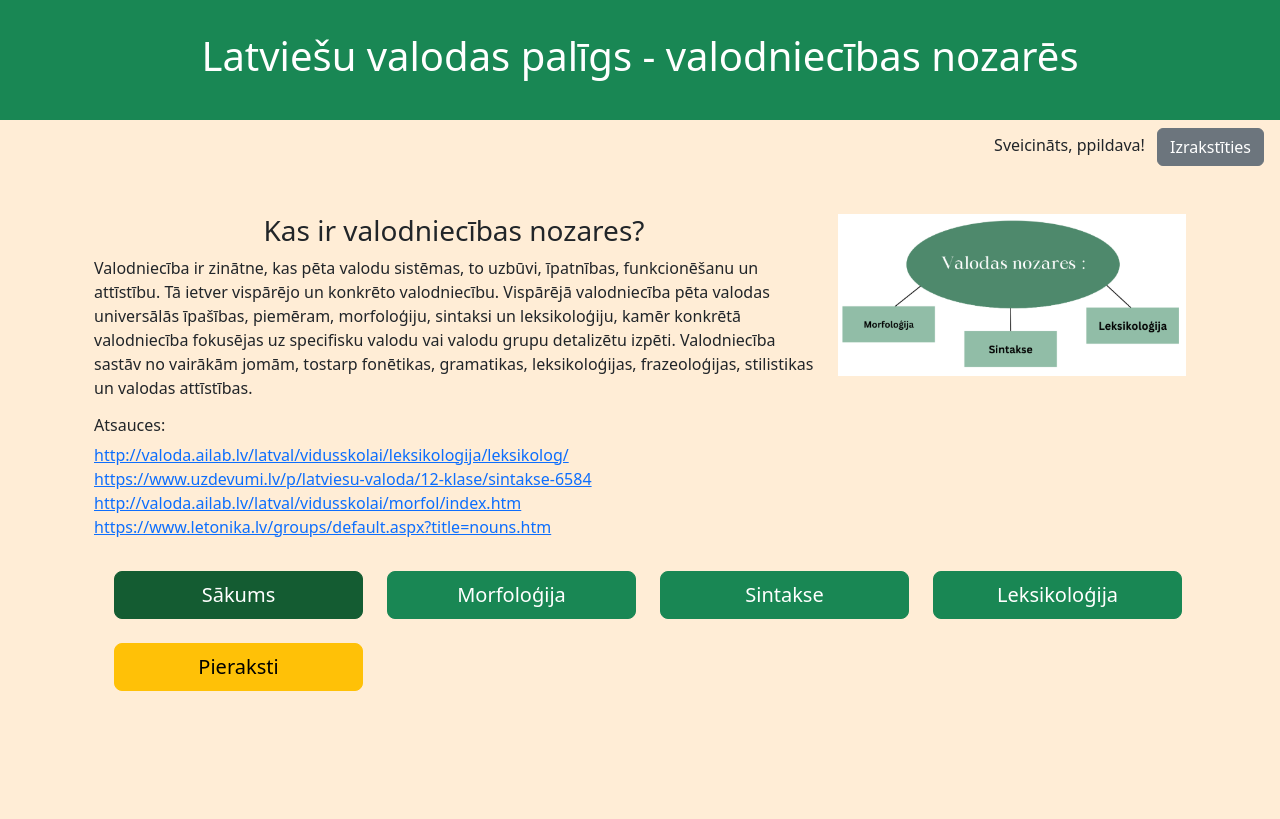
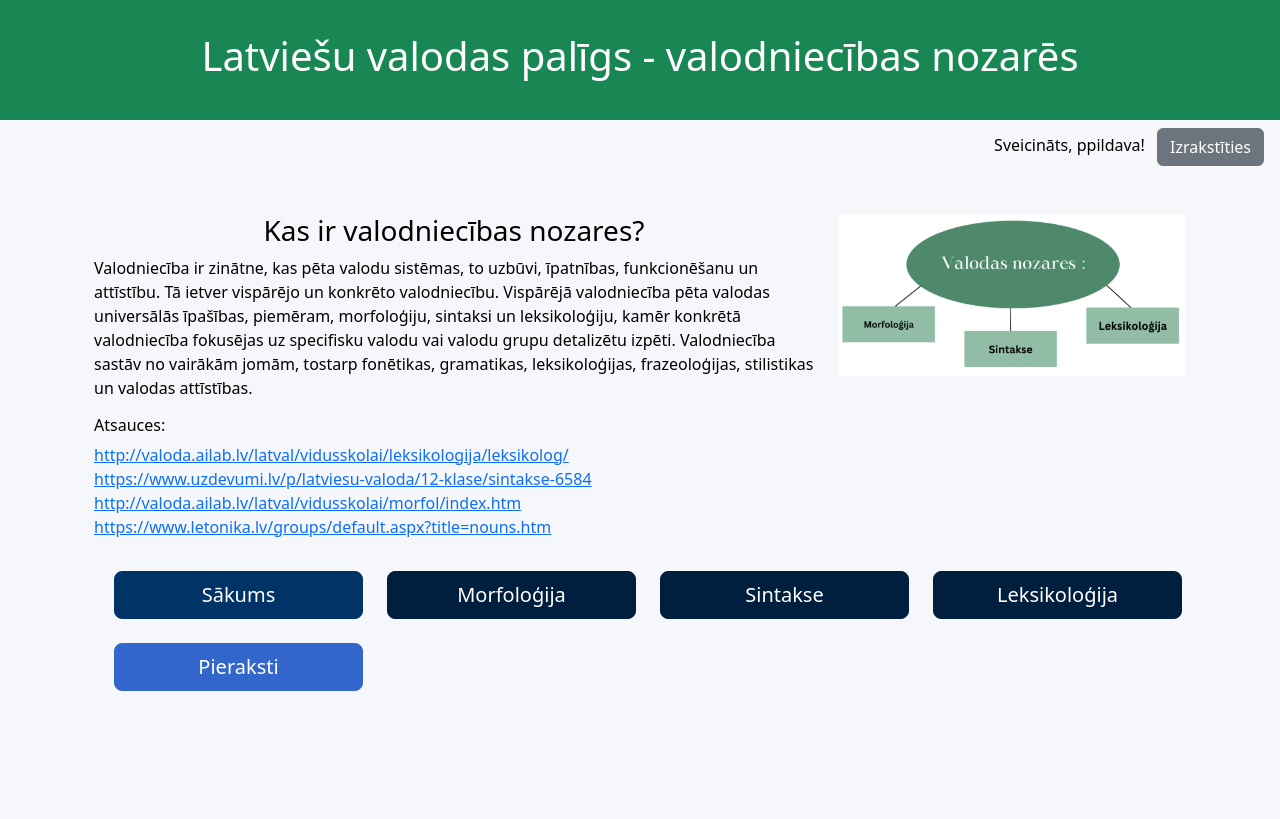
Before and after one commit to petra1026/projekta_darbs_lvp_vn, a Flask app: page / in a window 1280 px wide. Run offline with Flask 3, Linux system fonts and the light colour scheme; a user stored in the database is signed in.

Commit message:
krāsu maiņa

```diff
--- a/static/main.css
+++ b/static/main.css
@@ -1,6 +1,8 @@
 /* Kopējie stili visām lapām */
 body {
-    background-color: rgb(255, 237, 214);
+    background-color:#f5f7fa;
+    padding-bottom: 80px;
+    color: #000;
   }
 
   .table-gap {
@@ -45,6 +47,38 @@ body {
     background-color: rgba(15, 13, 119, 0.623);
   }
 
+  /* Galveno pogu stils */
+  .btn-success {
+      background-color: #001f3f;
+      border-color: #001f3f;
+      color: white;
+  }
+
+  .btn-success:hover {
+    background-color: #003366;
+    border-color: #003366;
+  }
+
+  /* Pogu alternatīvs tonis */
+  .btn-warning {
+    background-color: #3366cc;
+    border-color: #3366cc;
+    color: white;
+  }
+
+  .btn-warning:hover {
+    background-color: #2b5cad;
+    border-color: #2b5cad;
+  }
+
+  /* Iezīmēts teksts meklēšanas laikā */
+  mark {
+      background-color: #81bffa;
+      font-weight: bold;
+      padding: 0 2px;
+  }
+
+
   /* Responsive uzlabojumi */
   @media (max-width: 768px) {
     .center {
@@ -69,15 +103,10 @@ body {
     border-top: 1px solid #ccc;
 }
 
-body {
-    background-color: rgb(255, 237, 214);
-    padding-bottom: 80px; /* pielāgot fiksēto pogu augstumam */
-}
-
 
 /* Aktīvās pogas stils */
 .btn.active {
-  background-color: #145c32 !important;
-  border-color: #145c32 !important;
+  background-color: #003366 !important;
+  border-color: #003366 !important;
   color: white !important;
 }
```
